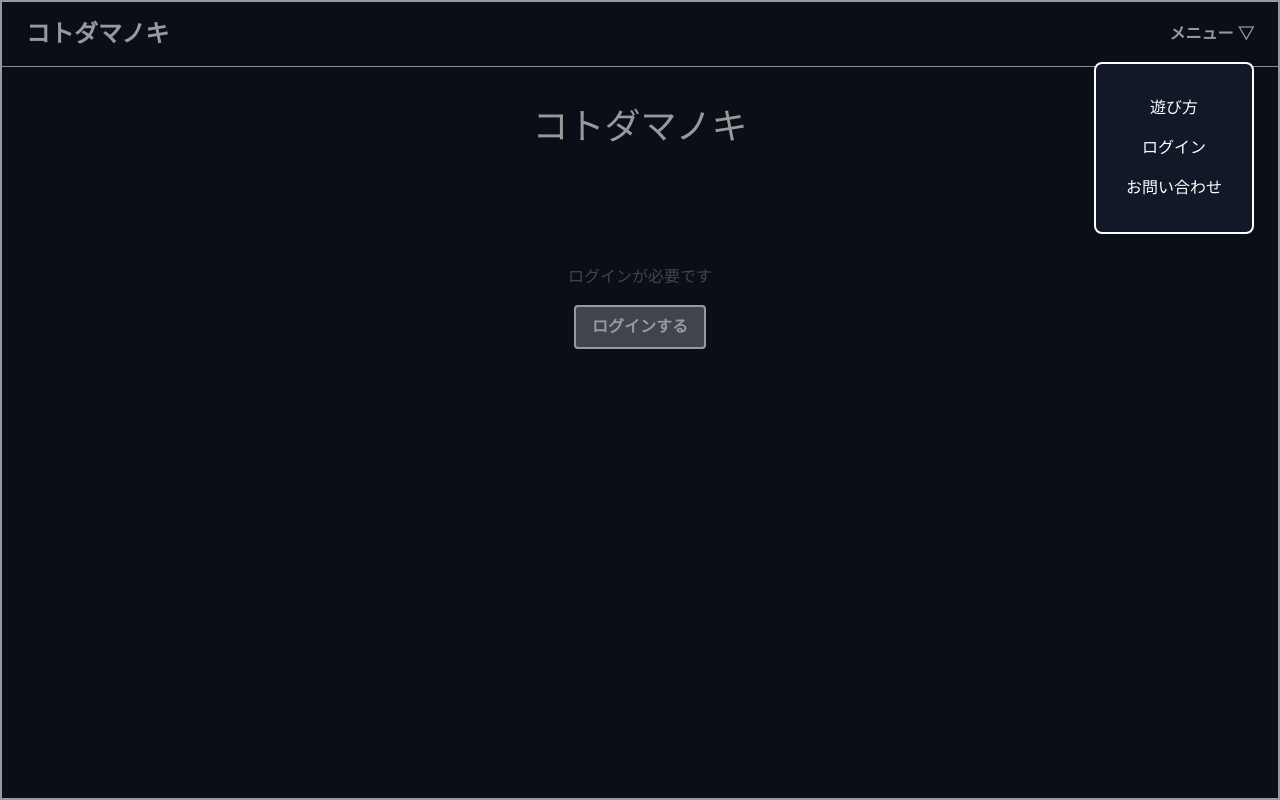
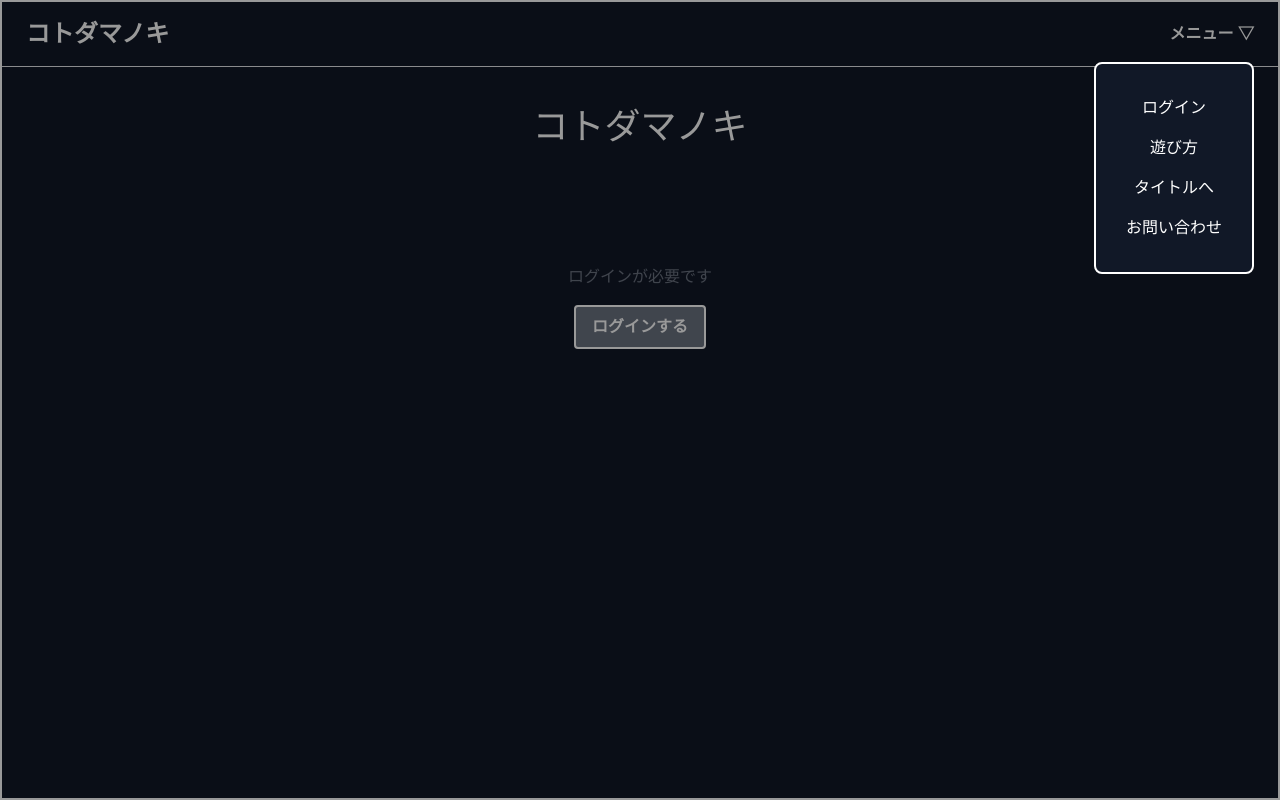
Before and after one commit to g-sawada/kotodama-tree, a Next.js app in the folder front/: page / in a window 1280 px wide. Both pictures are taken after a click on the button "メニュー ▽". Built offline with nearby package versions, Linux system fonts and the light colour scheme; no server answers; a web font is replaced by a local one.

Commit message:
[update] ログアウト時のドロップダウンメニューを修正

```diff
--- a/front/components/layout/DropdownMenu.tsx
+++ b/front/components/layout/DropdownMenu.tsx
@@ -68,8 +68,9 @@ export default function Dropdown({ userId }: { userId: string | null }) {
 						</>
 					) : (
 						<>
+							<Link href={'/login'} onClick={closeMenu} className=''>ログイン</Link>
 							<Link href={'#'} onClick={closeMenu} className=''>遊び方</Link>
-							<Link href={'/login'} onClick={closeMenu} className=''>ログイン</Link>
+							<Link href={'/'} onClick={closeMenu} className=''>タイトルへ</Link>
 							<Link href={'#'} onClick={closeMenu} className=''>お問い合わせ</Link>
 						</>
 					)}
```
